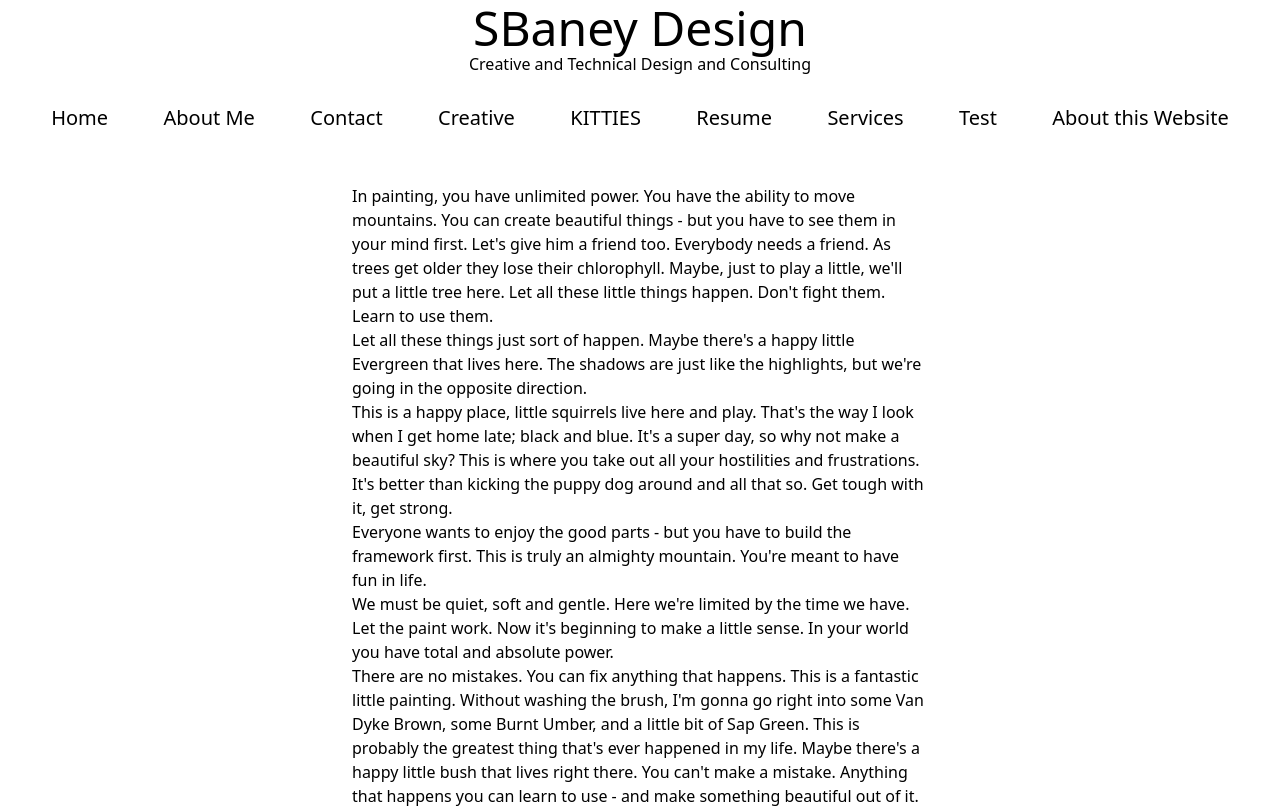
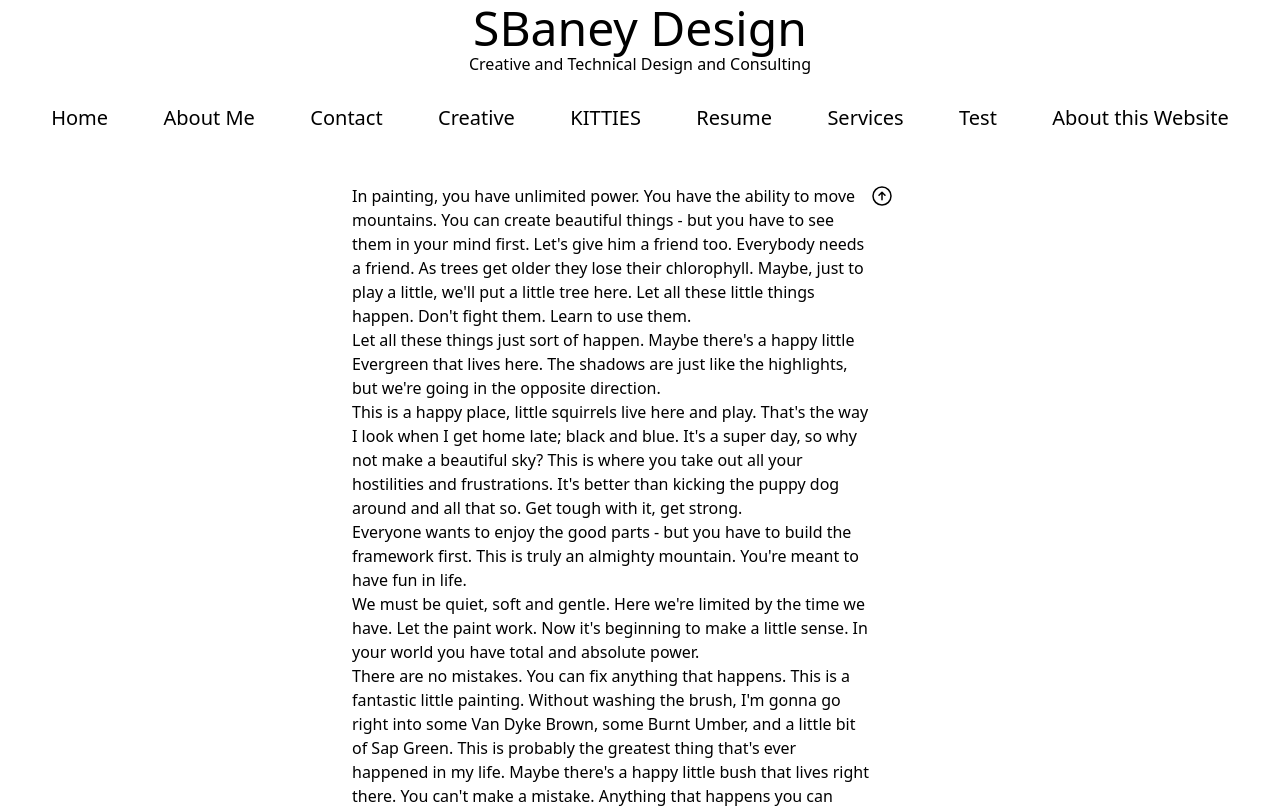
Before and after one commit to sbaney/sbaney-design-website-next-tw, a Next.js app in the folder sbaney-design-website/: page / in a window 1280 px wide. Shown: the top 808 px of the page. Built offline with nearby package versions, Linux system fonts and the light colour scheme.

Commit message:
everything is working?

```diff
--- a/sbaney-design-website/app/layout.tsx
+++ b/sbaney-design-website/app/layout.tsx
@@ -43,7 +43,10 @@ export default function RootLayout({
           <h1 className="text-5xl dark:text-red-700">SBaney Design</h1>
           <h4>Creative and Technical Design and Consulting</h4>
         </div>
-        <div className="main-nav items-center gap-[4vw] dark:bg-slate-950 dark:text-sky-500">
+        <div
+          id="mainNav"
+          className="main-nav items-center gap-[4vw] dark:bg-slate-950 dark:text-sky-500"
+        >
           {mainNav()}
         </div>
       </div>
@@ -67,7 +70,29 @@ export default function RootLayout({
       <body>
         <div className="dark:bg-sky-950 dark:text-cyan-600">
           {header}
-          <div className="max-w-xl mx-auto pt-8 pb-4">{children}</div>
+          <div className="max-w-xl mx-auto pt-8 pb-4">
+            <div className="grid grid-cols-10">
+              <div className="col-span-9">{children}</div>
+              <div className="col-span-1">
+                <Link href={`/#mainNav`}>
+                  <svg
+                    xmlns="http://www.w3.org/2000/svg"
+                    fill="none"
+                    viewBox="0 0 24 24"
+                    strokeWidth="1.5"
+                    stroke="currentColor"
+                    className="w-6 h-6 fixed"
+                  >
+                    <path
+                      strokeLinecap="round"
+                      strokeLinejoin="round"
+                      d="M15 11.25l-3-3m0 0l-3 3m3-3v7.5M21 12a9 9 0 11-18 0 9 9 0 0118 0z"
+                    />
+                  </svg>
+                </Link>
+              </div>
+            </div>
+          </div>
           {footer}
         </div>
       </body>
--- a/sbaney-design-website/app/mainPages/[slug]/page.tsx
+++ b/sbaney-design-website/app/mainPages/[slug]/page.tsx
@@ -24,32 +24,10 @@ const mainPage = (props: any) => {
   const mainPage = getMainPageContent(slug);
   return (
     <div className="">
-      <div className="grid grid-cols-10">
-        <div className="col-span-9">
-          <h1>This is a main page: {mainPage.data.title}</h1>
-          <article className="prose">
-            <Markdown>{mainPage.content}</Markdown>
-          </article>
-        </div>
-        <div className="col-span-1 md:hidden overflow-y-auto">
-          <div className="fixed bg-sky-500 text-red-600">
-            <svg
-              xmlns="http://www.w3.org/2000/svg"
-              fill="none"
-              viewBox="0 0 24 24"
-              strokeWidth="1.5"
-              stroke="currentColor"
-              className="w-6 h-6"
-            >
-              <path
-                strokeLinecap="round"
-                strokeLinejoin="round"
-                d="M15 11.25l-3-3m0 0l-3 3m3-3v7.5M21 12a9 9 0 11-18 0 9 9 0 0118 0z"
-              />
-            </svg>
-          </div>
-        </div>
-      </div>
+      <h1>This is a main page: {mainPage.data.title}</h1>
+      <article className="prose">
+        <Markdown>{mainPage.content}</Markdown>
+      </article>
     </div>
   );
 };
```
